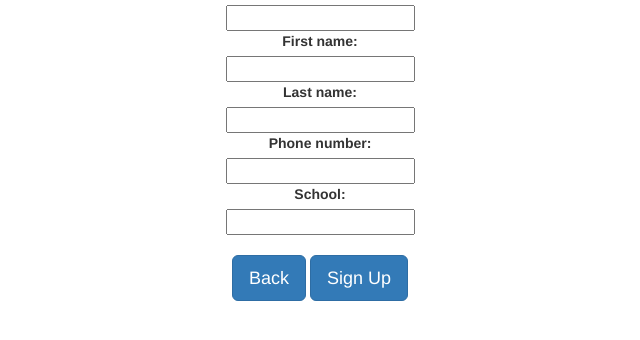
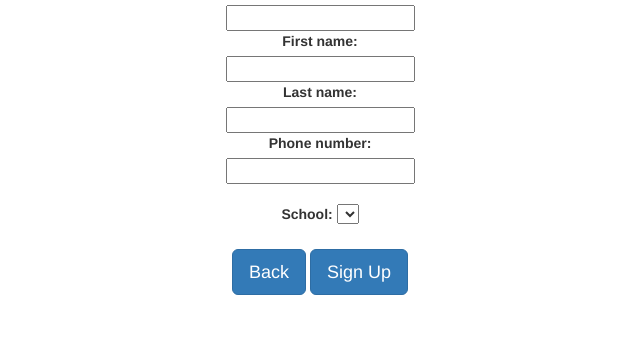
Before and after one commit to krshnpatel/textbook-project, a PHP site: page /register.html in a window 1280 px wide. Shown: the part 191-531 px from the top of the page, without its empty margins (320-960 px from the left). Run offline with PHP 8.4, Linux system fonts and the light colour scheme; lists and menus that the app fills with data are empty; some libraries are stand-ins or nearby versions.

Commit message:
added select drop down for school

```diff
--- a/register.css
+++ b/register.css
@@ -16,3 +16,7 @@
 #errorText{
   text-align: center;
 }
+
+#schoolDropdown{
+  margin-top: 20px;
+}
--- a/register.html
+++ b/register.html
@@ -41,7 +41,15 @@
       <input type="text" id="phoneNumber" />
 
       <label for="school">School:</label>
-      <input type="text" id="school" />
+      <select name="schools" id = "schoolDropdown">
+        <?php
+
+
+
+
+        ?>
+
+      </select>
 
   </div>
 
```
